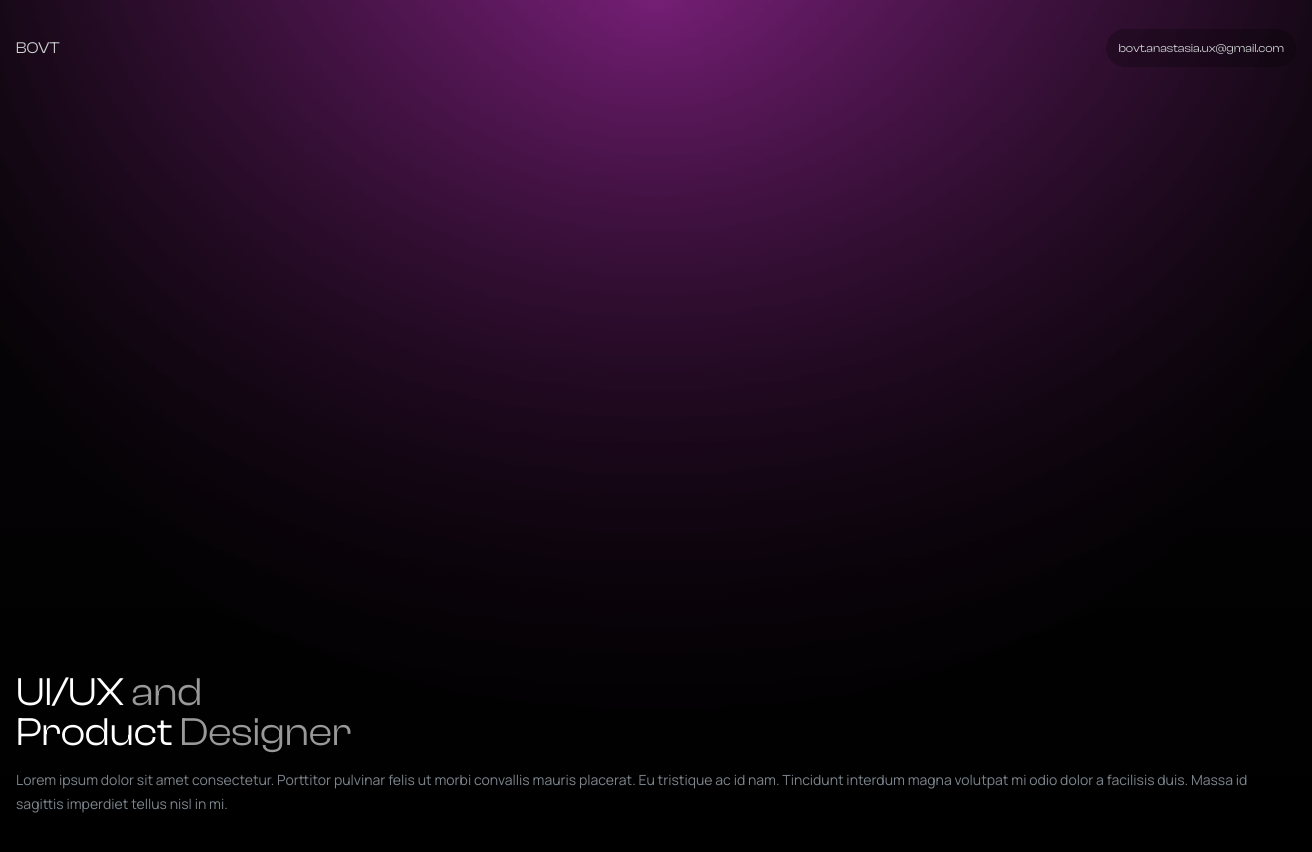
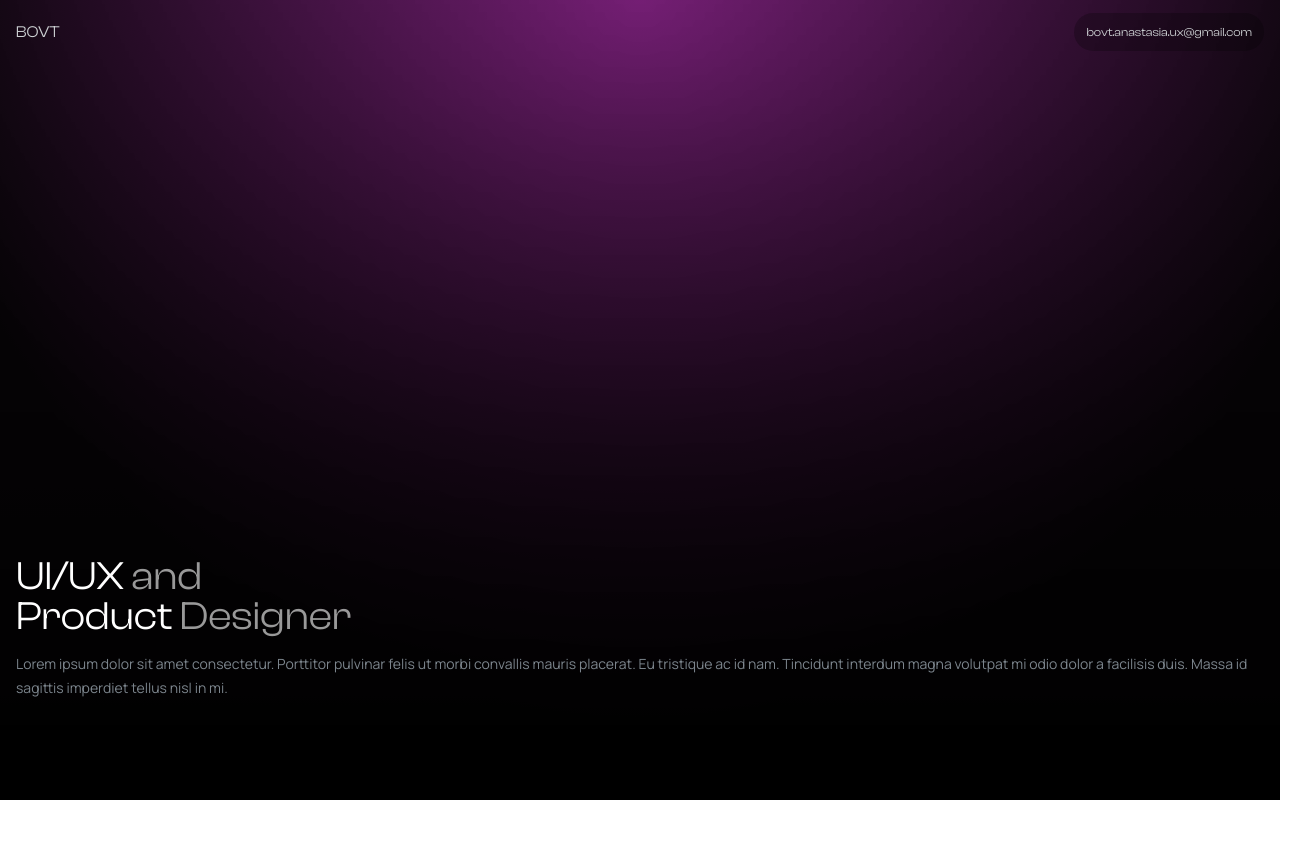
Before and after one commit to IgBovt/Portfolio, a React (Vite) app: page / in a window 1280 px wide. Shown: the top 852 px of the page, 1312 px wide, since content can reach past the window. After the commit the page ends 800 px from the top, so only its background shows below. Built offline with nearby package versions, Linux system fonts and the light colour scheme.

Commit message:
Update Welcome.module.css

```diff
--- a/src/components/Welcome/Welcome.module.css
+++ b/src/components/Welcome/Welcome.module.css
@@ -1,7 +1,6 @@
 .container {
   width: 100%;
   height: 100vh;
-  padding: 16px 16px 40px 16px;
   display: flex;
   flex-direction: column;
   justify-content: space-between;
@@ -20,6 +19,7 @@
   align-items: center;
   height: 64px;
   font-family: 'ClashDisplay';
+  margin: 0 16px;
 }
 .auteur {
   font-weight: 500;
@@ -36,6 +36,9 @@
   padding: 10px 12px;
   border-radius: 50px;
   background-color: var(--half-black);
+}
+.textContainer {
+  margin: 0px 16px 100px 16px;
 }
 .title {
   color: var(--white);
```
